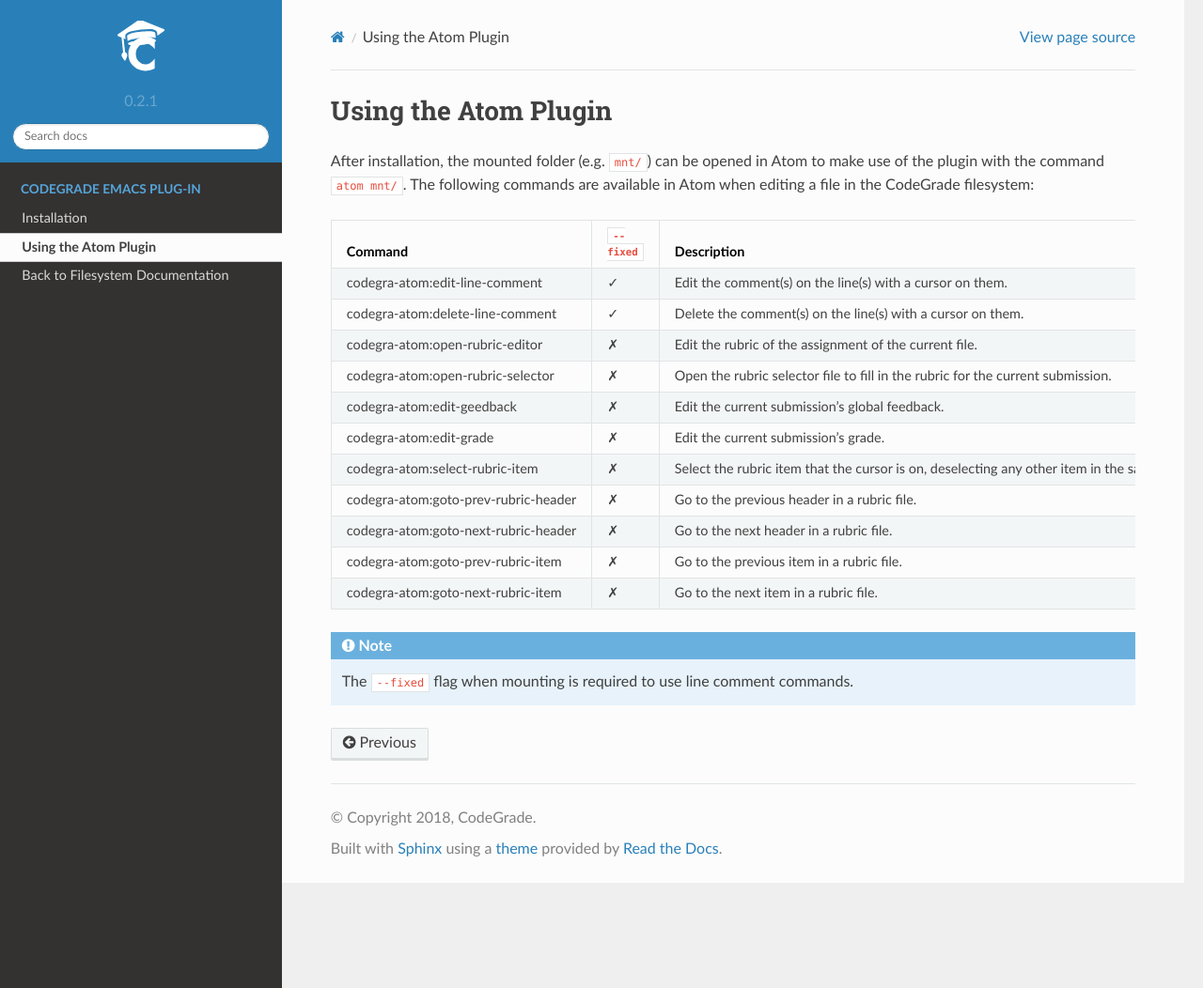
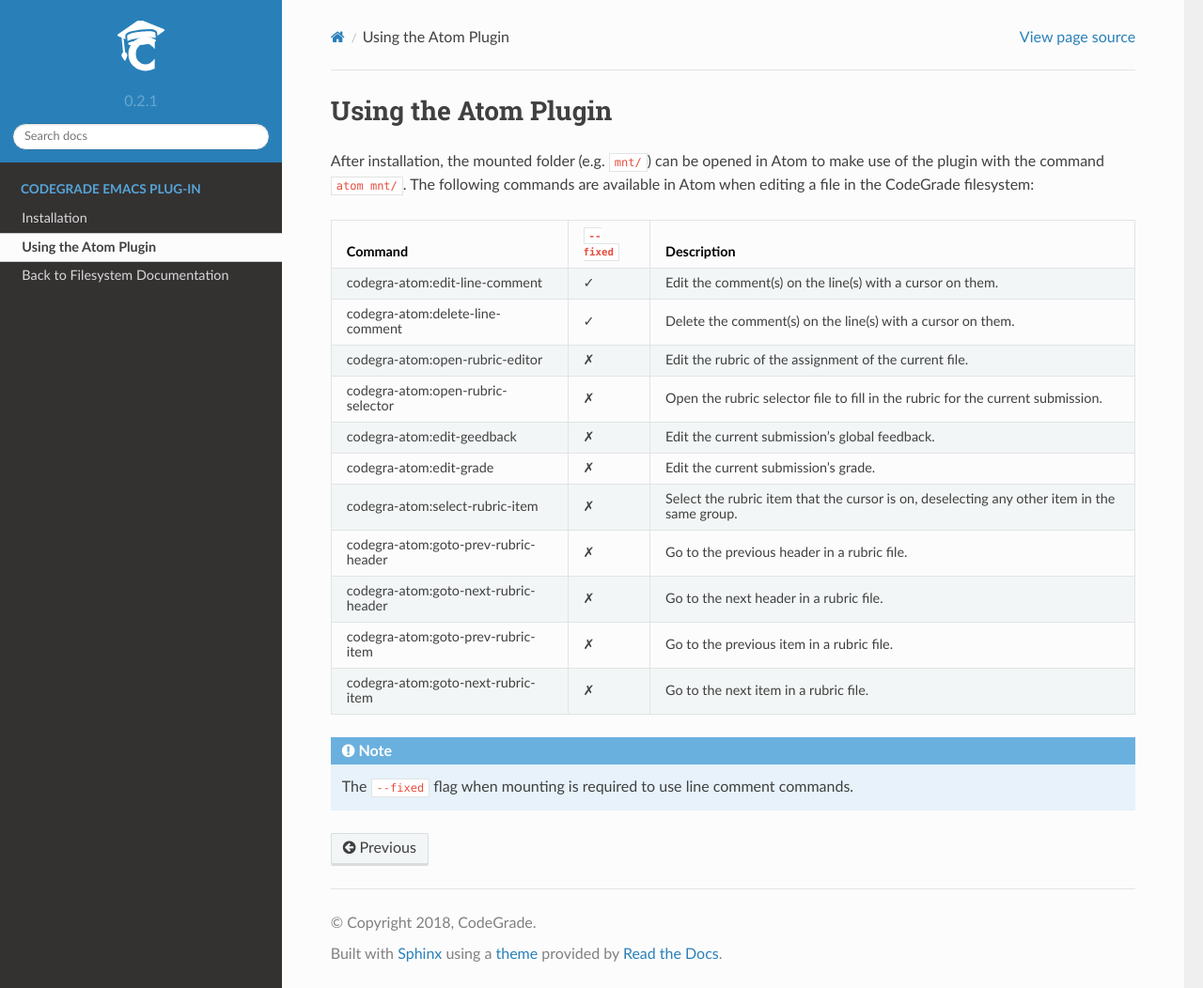
Before and after one commit to CodeGra-de/CodeGra.atom, a Sphinx documentation site: the page built from docs/usage.rst, in a window 1280 px wide and 1052 px high. Shown: the whole window at 94% size. Built offline with Sphinx 7.4.7 and the Read the Docs theme 2.0.0, drawn with Linux system fonts in a browser that asks for light colours.

Commit message:
Fix style of documentation

```diff
--- a/docs/_static/style.css
+++ b/docs/_static/style.css
@@ -2,3 +2,17 @@
     width: 60em; /* Change as you like. */
     max-width: 100% !important;
 }
+
+/* override table width restrictions */
+@media screen and (min-width: 767px) {
+
+   .wy-table-responsive table td {
+      /* !important prevents the common CSS stylesheets from overriding
+         this as on RTD they are loaded after this stylesheet */
+      white-space: normal !important;
+   }
+
+   .wy-table-responsive {
+      overflow: visible !important;
+   }
+}
```
Also changed, not shown: .travis.yml.
